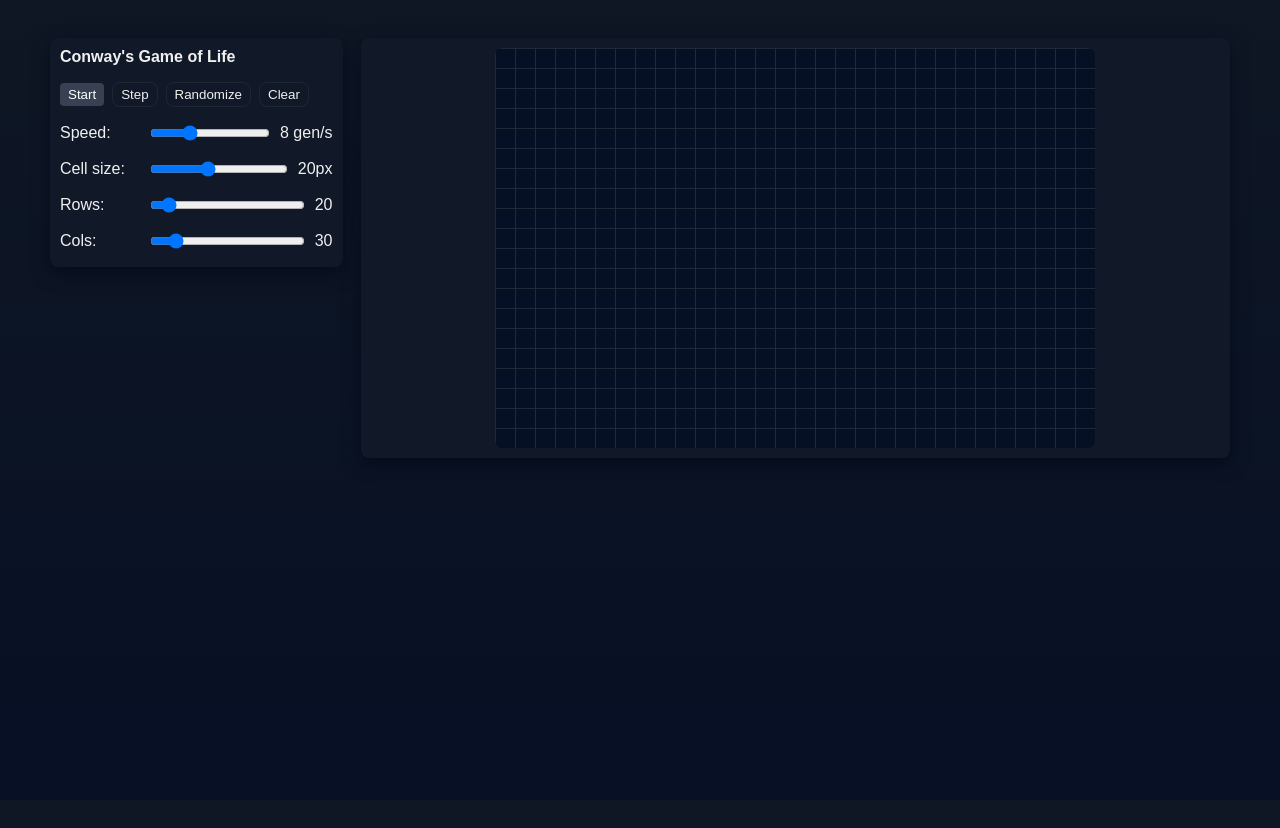
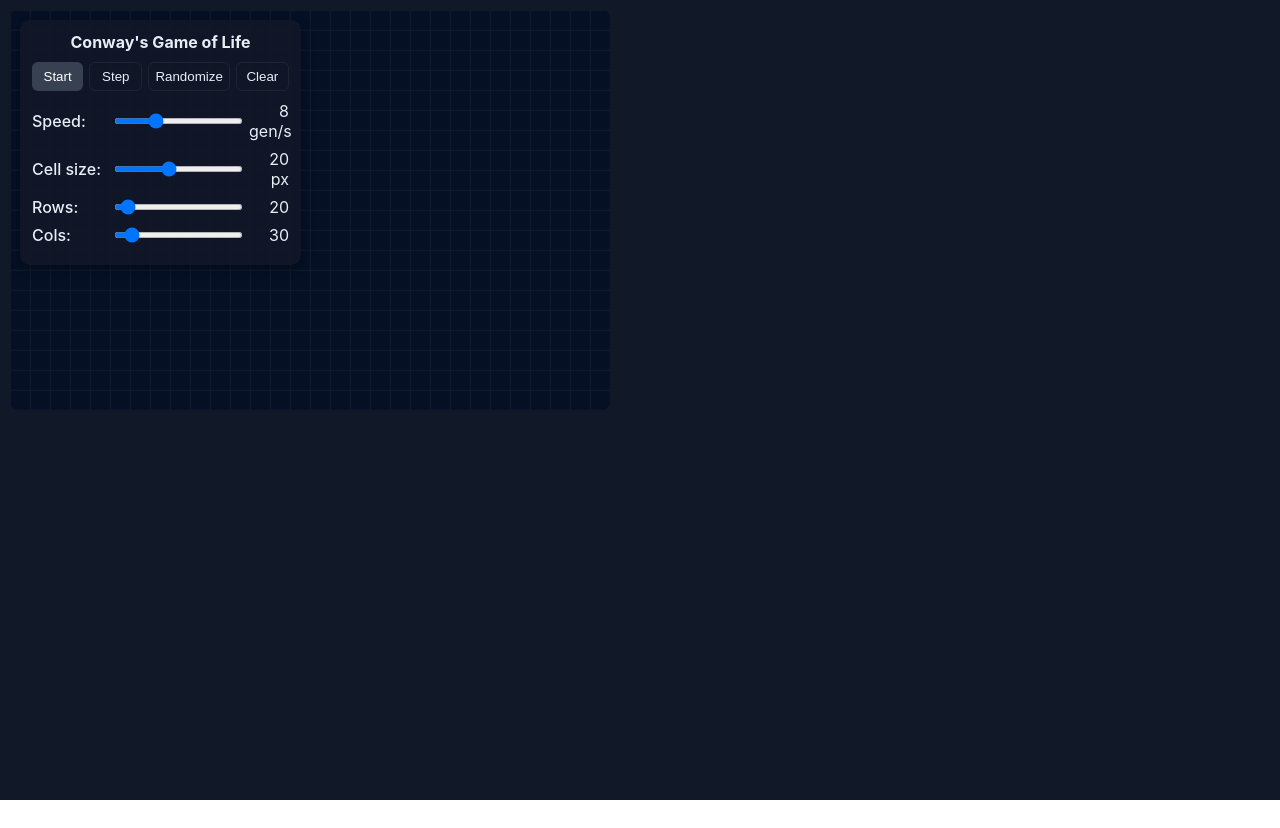
Before and after one commit to jo56/conways-game-of-life, a React (Vite) app: page / in a window 1280 px wide. After the commit the page ends 800 px from the top, so only its background shows below. Built offline with nearby package versions, Linux system fonts and the light colour scheme.

Commit message:
floating slider

```diff
--- a/src/App.tsx
+++ b/src/App.tsx
@@ -61,6 +61,7 @@ export default function App(): JSX.Element {
     const canvas = canvasRef.current;
     if (!canvas) return;
     const ctx = canvas.getContext('2d')!;
+
     canvas.width = cols * cellSize;
     canvas.height = rows * cellSize;
 
@@ -77,17 +78,17 @@ export default function App(): JSX.Element {
     }
 
     ctx.strokeStyle = GRID_COLOR;
-    ctx.lineWidth = 1;
+    ctx.lineWidth = 0.5;
     for (let x = 0; x <= cols * cellSize; x += cellSize) {
       ctx.beginPath();
-      ctx.moveTo(x + 0.5, 0);
-      ctx.lineTo(x + 0.5, rows * cellSize);
+      ctx.moveTo(x + 0.25, 0);
+      ctx.lineTo(x + 0.25, rows * cellSize);
       ctx.stroke();
     }
     for (let y = 0; y <= rows * cellSize; y += cellSize) {
       ctx.beginPath();
-      ctx.moveTo(0, y + 0.5);
-      ctx.lineTo(cols * cellSize, y + 0.5);
+      ctx.moveTo(0, y + 0.25);
+      ctx.lineTo(cols * cellSize, y + 0.25);
       ctx.stroke();
     }
   }, [grid, rows, cols, cellSize]);
@@ -133,10 +134,7 @@ export default function App(): JSX.Element {
     });
   };
 
-  const handleMouseUp = () => {
-    isMouseDown.current = false;
-  };
-
+  const handleMouseUp = () => { isMouseDown.current = false; };
   const handleMouseMove = (e: React.MouseEvent) => {
     if (!isMouseDown.current) return;
     const canvas = canvasRef.current;
@@ -147,94 +145,89 @@ export default function App(): JSX.Element {
 
     setGrid((g) => {
       const ng = cloneGrid(g);
-      if (y >= 0 && y < rows && x >= 0 && x < cols) {
-        ng[y][x] = drawMode.current;
-      }
+      if (y >= 0 && y < rows && x >= 0 && x < cols) ng[y][x] = drawMode.current;
       return ng;
     });
   };
 
-  const randomize = () => {
-    setGrid(() => {
-      const ng = createEmptyGrid(rows, cols);
-      for (let r = 0; r < ng.length; r++) {
-        for (let c = 0; c < ng[0].length; c++) {
-          ng[r][c] = Math.random() > 0.75 ? 1 : 0;
-        }
-      }
-      return ng;
-    });
-  };
+  const randomize = () => setGrid(() => {
+    const ng = createEmptyGrid(rows, cols);
+    for (let r = 0; r < ng.length; r++) for (let c = 0; c < ng[0].length; c++) ng[r][c] = Math.random() > 0.75 ? 1 : 0;
+    return ng;
+  });
 
   const clear = () => setGrid(() => createEmptyGrid(rows, cols));
   const stepOnce = () => setGrid((g) => step(g));
 
-  const controlRowStyle: React.CSSProperties = {
-    display: 'flex',
-    alignItems: 'center',
-    gap: '8px',
-    marginBottom: '6px'
+  const handleRowsChange = (newRows: number) => {
+    setRows(newRows);
+    setGrid((g) => {
+      const newGrid = createEmptyGrid(newRows, cols);
+      for (let r = 0; r < Math.min(g.length, newRows); r++) newGrid[r].set(g[r]);
+      return newGrid;
+    });
   };
 
-  const infoLabelStyle: React.CSSProperties = {
-    width: '80px'
-  };
-
-  const sliderStyle: React.CSSProperties = {
-    flex: 1
+  const handleColsChange = (newCols: number) => {
+    setCols(newCols);
+    setGrid((g) => g.map(row => {
+      const newRow = new Uint8Array(newCols);
+      newRow.set(row.slice(0, Math.min(row.length, newCols)));
+      return newRow;
+    }));
   };
 
   return (
-    <div className="app" style={{ padding: '10px', fontFamily: 'sans-serif', color: '#f0f0f0' }}>
-      <div className="panel controls" style={{ marginBottom: '10px', padding: '10px', background: '#111827', borderRadius: '8px' }}>
-        <div style={controlRowStyle}><strong>Conway's Game of Life</strong></div>
-        <div style={controlRowStyle}>
-          <button onClick={toggleRunning} style={{ padding: '4px 8px', background: running ? '#06b6d4' : '#374151', border: 'none', color: '#fff', borderRadius: '4px' }}>{running ? 'Stop' : 'Start'}</button>
-          <button onClick={stepOnce} style={{ padding: '4px 8px' }}>Step</button>
-          <button onClick={randomize} style={{ padding: '4px 8px' }}>Randomize</button>
-          <button onClick={clear} style={{ padding: '4px 8px' }}>Clear</button>
+    <div style={{ position: 'relative', width: '100%', height: '100vh', overflow: 'auto', background: '#111827' }}>
+      <div
+        style={{
+          position: 'fixed',
+          top: '20px',
+          left: '20px',
+          background: 'rgba(17,24,39,0.95)',
+          padding: '12px',
+          borderRadius: '10px',
+          maxWidth: '300px',
+          zIndex: 1000,
+          boxShadow: '0 4px 12px rgba(0,0,0,0.3)'
+        }}
+      >
+        <div style={{ textAlign: 'center', marginBottom: '10px' }}><strong>Conway's Game of Life</strong></div>
+        <div style={{ display: 'flex', gap: '6px', marginBottom: '10px', flexWrap: 'wrap' }}>
+          <button onClick={toggleRunning} style={{ flex: 1, padding: '6px', borderRadius: '6px', background: running ? '#06b6d4' : '#374151', color: '#fff', border: 'none' }}>{running ? 'Stop' : 'Start'}</button>
+          <button onClick={stepOnce} style={{ flex: 1, padding: '6px', borderRadius: '6px' }}>Step</button>
+          <button onClick={randomize} style={{ flex: 1, padding: '6px', borderRadius: '6px' }}>Randomize</button>
+          <button onClick={clear} style={{ flex: 1, padding: '6px', borderRadius: '6px' }}>Clear</button>
         </div>
 
-        <div style={controlRowStyle}>
-        <label style={infoLabelStyle}>Speed:</label>
-        <input className="slider" type="range" min={1} max={24} value={speed} onChange={(e) => setSpeed(Number(e.target.value))} style={sliderStyle} />
-        <div>{speed} gen/s</div>
-        </div>
-
-        <div style={controlRowStyle}>
-        <label style={infoLabelStyle}>Cell size:</label>
-        <input className="slider" type="range" min={6} max={40} value={cellSize} onChange={(e) => setCellSize(Number(e.target.value))} style={sliderStyle} />
-        <div>{cellSize}px</div>
-        </div>
-
-        <div style={controlRowStyle}>
-        <label style={infoLabelStyle}>Rows:</label>
-        <input className="slider" type="range" min={5} max={200} value={rows} onChange={(e) => {
-            const newRows = Number(e.target.value);
-            setRows(newRows);
-            setGrid(createEmptyGrid(newRows, cols));
-        }} style={sliderStyle} />
-        <div>{rows}</div>
-        </div>
-
-        <div style={controlRowStyle}>
-        <label style={infoLabelStyle}>Cols:</label>
-        <input className="slider" type="range" min={5} max={200} value={cols} onChange={(e) => {
-            const newCols = Number(e.target.value);
-            setCols(newCols);
-            setGrid(createEmptyGrid(rows, newCols));
-        }} style={sliderStyle} />
-        <div>{cols}</div>
-        </div>
+        {[
+          ['Speed', speed, 1, 24, setSpeed, ' gen/s'],
+          ['Cell size', cellSize, 6, 40, setCellSize, ' px'],
+          ['Rows', rows, 5, 300, handleRowsChange, ''],
+          ['Cols', cols, 5, 300, handleColsChange, '']
+        ].map(([label, value, min, max, setter, unit], idx) => (
+          <div key={idx} style={{ display: 'flex', alignItems: 'center', marginBottom: '8px' }}>
+            <label style={{ width: '80px', fontWeight: 500 }}>{label}:</label>
+            <input
+              type="range"
+              min={min as number}
+              max={max as number}
+              value={value as number}
+              onChange={(e) => setter(Number(e.target.value))}
+              style={{ flex: 1, marginRight: '6px', height: '6px', borderRadius: '4px' }}
+            />
+            <div style={{ width: '40px', textAlign: 'right' }}>{value}{unit}</div>
+          </div>
+        ))}
       </div>
 
-      <div className="canvasWrap panel" style={{ minHeight: 400, background: '#111827', borderRadius: '8px', padding: '10px' }}>
+      <div style={{ padding: '10px' }}>
         <canvas
           ref={canvasRef}
           onMouseDown={handleMouseDown}
           onMouseUp={handleMouseUp}
           onMouseMove={handleMouseMove}
-          style={{ display: 'block', margin: '0 auto', cursor: 'crosshair', background: DEAD_COLOR }}
+          style={{ display: 'block', cursor: 'crosshair', background: DEAD_COLOR }}
         />
       </div>
     </div>
```
